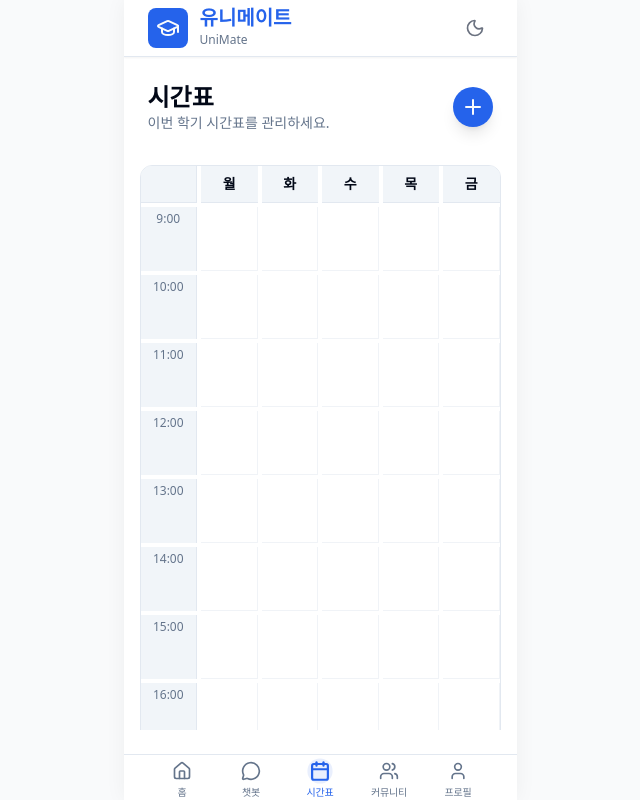
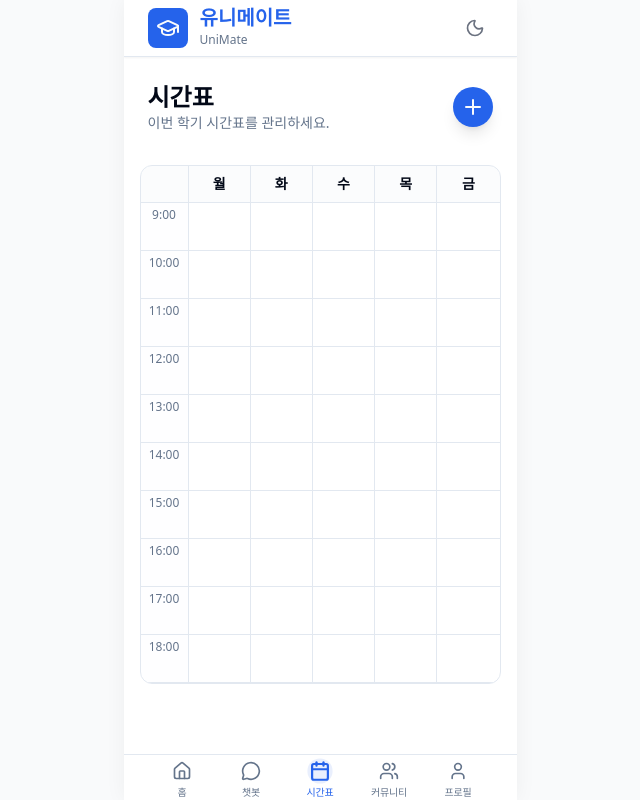
Before and after one commit to parksuejin1026/MoDoRi_Project, a Next.js app: page /timetable in a window 1280 px wide. Shown: the whole page, without its empty margins (320-960 px from the left). Built offline with nearby package versions, Linux system fonts and the light colour scheme.

Commit message:
시간표 UI 수정 및 홈화면 UI 수정

```diff
--- a/app/timetable/page.tsx
+++ b/app/timetable/page.tsx
@@ -25,7 +25,7 @@ export default function TimetablePage() {
     // 상세 모달 상태
     const [selectedCourse, setSelectedCourse] = useState<Course | null>(null);
     const [isDetailModalOpen, setIsDetailModalOpen] = useState(false);
-    const [isDeleteConfirmOpen, setIsDeleteConfirmOpen] = useState(false); // 삭제 확인 모달 상태
+    const [isDeleteConfirmOpen, setIsDeleteConfirmOpen] = useState(false);
 
     // 새 수업 입력 상태
     const [newCourseName, setNewCourseName] = useState('');
@@ -34,7 +34,6 @@ export default function TimetablePage() {
     const [newCourseEnd, setNewCourseEnd] = useState(10);
     const [newCourseLocation, setNewCourseLocation] = useState('');
 
-    // 사용자 ID 로드 및 시간표 데이터 조회
     useEffect(() => {
         if (typeof window !== 'undefined') {
             const storedId = localStorage.getItem('userId');
@@ -124,7 +123,7 @@ export default function TimetablePage() {
     return (
         <div className="flex flex-col h-full bg-background overflow-hidden">
             {/* 헤더 */}
-            <div className="p-6 pb-4 flex justify-between items-center">
+            <div className="p-6 pb-4 flex justify-between items-center bg-background z-10">
                 <div>
                     <h2 className="text-2xl font-bold text-foreground">시간표</h2>
                     <p className="text-sm text-muted-foreground">이번 학기 시간표를 관리하세요.</p>
@@ -139,71 +138,88 @@ export default function TimetablePage() {
 
             {/* 시간표 그리드 */}
             <div className="flex-1 overflow-y-auto p-4 pb-24">
-                <div className="grid grid-cols-6 gap-1 border border-border rounded-xl overflow-hidden bg-card">
-                    {/* 헤더 (요일) */}
-                    <div className="bg-muted p-2 text-center text-xs font-medium text-muted-foreground border-b border-r border-border"></div>
-                    {DAYS.map(day => (
-                        <div key={day} className="bg-muted p-2 text-center text-sm font-bold text-foreground border-b border-border">
+                <div
+                    className="grid border border-border rounded-xl bg-card overflow-hidden"
+                    style={{
+                        // 1열(시간)은 고정 너비(3rem), 나머지 5열(요일)은 균등 분배
+                        gridTemplateColumns: '3rem repeat(5, 1fr)',
+                        // ⭐️ [수정] 셀 높이 축소: 4rem -> 3rem
+                        gridTemplateRows: 'auto repeat(10, 3rem)'
+                    }}
+                >
+                    {/* --- 1. 헤더 (요일) --- */}
+                    <div className="border-b border-r border-border bg-muted/30"></div>
+                    {DAYS.map((day, i) => (
+                        <div key={day} className={`border-b border-border bg-muted/30 p-2 text-center text-sm font-bold text-foreground flex items-center justify-center ${i < 4 ? 'border-r' : ''}`}>
                             {day}
                         </div>
                     ))}
 
-                    {/* 시간 슬롯 */}
-                    {TIMES.map(time => (
-                        <>
-                            {/* 시간 표시 */}
-                            <div key={`time-${time}`} className="bg-muted p-2 text-center text-xs text-muted-foreground border-r border-border h-16 flex items-start justify-center pt-1">
+                    {/* --- 2. 시간 라벨 (좌측 열) --- */}
+                    {TIMES.map((time, index) => (
+                        <div
+                            key={`time-${time}`}
+                            className="border-r border-b border-border bg-muted/10 text-xs text-muted-foreground flex items-start justify-center pt-1"
+                            style={{ gridRow: index + 2, gridColumn: 1 }}
+                        >
                             {time}:00
                         </div>
+                    ))}
 
-                            {/* 요일별 셀 */}
-                            {DAYS.map(day => {
-                                // 해당 시간/요일에 수업이 있는지 확인
-                                const course = courses.find(c =>
-                                    c.day === day && c.startTime <= time && c.endTime > time
-                                );
+                    {/* --- 3. 배경 그리드 셀 --- */}
+                    {TIMES.map((time, tIndex) => (
+                        DAYS.map((day, dIndex) => (
+                            <div
+                                key={`cell-${day}-${time}`}
+                                className={`border-b border-border ${dIndex < 4 ? 'border-r' : ''}`}
+                                style={{
+                                    gridRow: tIndex + 2,
+                                    gridColumn: dIndex + 2
+                                }}
+                            />
+                        ))
+                    ))}
 
-                                // 수업 시작 시간인 경우에만 렌더링 (rowspan 효과)
-                                if (course && course.startTime === time) {
-                                    const duration = course.endTime - course.startTime;
+                    {/* --- 4. 수업 카드 --- */}
+                    {courses.map((course) => {
+                        const dayIndex = DAYS.indexOf(course.day);
+                        if (dayIndex === -1) return null;
+
+                        const rowStart = (course.startTime - 9) + 2;
+                        const rowSpan = course.endTime - course.startTime;
+
                         return (
                             <div
-                                            key={`${day}-${time}`}
-                                            className={`p-1 relative z-10`}
-                                            style={{ gridRow: `span ${duration}` }}
-                                        >
-                                            <div className={`w-full h-full rounded-lg p-2 text-xs flex flex-col justify-between ${course.color} border border-black/5 shadow-sm cursor-pointer hover:opacity-90 transition-opacity`}
+                                key={course.id}
+                                className={`m-0.5 p-1.5 rounded-lg text-xs flex flex-col justify-between ${course.color} border border-black/5 shadow-sm cursor-pointer hover:opacity-90 transition-opacity z-10 overflow-hidden`}
+                                style={{
+                                    gridColumn: dayIndex + 2,
+                                    gridRow: `${rowStart} / span ${rowSpan}`
+                                }}
                                 onClick={() => handleCourseClick(course)}
                             >
                                 <div>
-                                                    <p className="font-bold text-gray-800 line-clamp-2">{course.name}</p>
-                                                    <p className="text-gray-600 mt-1">{course.location}</p>
-                                                </div>
-                                                <p className="text-gray-500 text-[10px] self-end">{course.startTime}:00 - {course.endTime}:00</p>
+                                    {/* ⭐️ [수정] line-clamp-1 제거, 줄바꿈 허용 */}
+                                    <p className="font-bold text-gray-800 whitespace-normal break-words leading-tight">
+                                        {course.name}
+                                    </p>
+                                    <p className="text-gray-600 mt-0.5 text-[10px] leading-tight line-clamp-1">
+                                        {course.location}
+                                    </p>
                                 </div>
                             </div>
                         );
-                                } else if (course) {
-                                    // 수업 중인 시간은 렌더링 하지 않음 (위에서 span으로 처리)
-                                    return null;
-                                } else {
-                                    // 빈 셀
-                                    return (
-                                        <div key={`${day}-${time}`} className="border-b border-r border-border/50 h-16"></div>
-                                    );
-                                }
                     })}
-                        </>
-                    ))}
                 </div>
             </div>
 
+            {/* ... (모달 부분 코드는 기존과 동일하게 유지) ... */}
             {/* 수업 추가 모달 */}
             {isModalOpen && (
                 <div className="fixed inset-0 bg-black/50 z-50 flex items-center justify-center p-4">
                     <div className="bg-card w-full max-w-sm rounded-2xl shadow-xl overflow-hidden animate-in fade-in zoom-in-95 duration-200">
                         <div className="p-4 border-b border-border flex justify-between items-center">
-                            <h3 className="font-bold text-lg">수업 추가</h3>
+                            <h3 className="font-bold text-lg text-foreground">수업 추가</h3>
                             <button onClick={() => setIsModalOpen(false)} className="text-muted-foreground hover:text-foreground">
                                 <X size={20} />
                             </button>
@@ -211,34 +227,34 @@ export default function TimetablePage() {
 
                         <div className="p-6 space-y-4">
                             <div>
-                                <label className="text-sm font-medium mb-1 block">과목명</label>
+                                <label className="text-sm font-medium mb-1 block text-foreground">과목명</label>
                                 <input
                                     type="text"
                                     value={newCourseName}
                                     onChange={(e) => setNewCourseName(e.target.value)}
-                                    className="w-full p-2 border border-border rounded-lg bg-background"
+                                    className="w-full p-2 border border-border rounded-lg bg-background text-foreground"
                                     placeholder="예: 컴퓨터구조"
                                 />
                             </div>
 
                             <div className="grid grid-cols-2 gap-4">
                                 <div>
-                                    <label className="text-sm font-medium mb-1 block">요일</label>
+                                    <label className="text-sm font-medium mb-1 block text-foreground">요일</label>
                                     <select
                                         value={newCourseDay}
                                         onChange={(e) => setNewCourseDay(e.target.value)}
-                                        className="w-full p-2 border border-border rounded-lg bg-background"
+                                        className="w-full p-2 border border-border rounded-lg bg-background text-foreground"
                                     >
                                         {DAYS.map(day => <option key={day} value={day}>{day}요일</option>)}
                                     </select>
                                 </div>
                                 <div>
-                                    <label className="text-sm font-medium mb-1 block">강의실</label>
+                                    <label className="text-sm font-medium mb-1 block text-foreground">강의실</label>
                                     <input
                                         type="text"
                                         value={newCourseLocation}
                                         onChange={(e) => setNewCourseLocation(e.target.value)}
-                                        className="w-full p-2 border border-border rounded-lg bg-background"
+                                        className="w-full p-2 border border-border rounded-lg bg-background text-foreground"
                                         placeholder="예: 301호"
                                     />
                                 </div>
@@ -246,21 +262,21 @@ export default function TimetablePage() {
 
                             <div className="grid grid-cols-2 gap-4">
                                 <div>
-                                    <label className="text-sm font-medium mb-1 block">시작 시간</label>
+                                    <label className="text-sm font-medium mb-1 block text-foreground">시작 시간</label>
                                     <select
                                         value={newCourseStart}
                                         onChange={(e) => setNewCourseStart(Number(e.target.value))}
-                                        className="w-full p-2 border border-border rounded-lg bg-background"
+                                        className="w-full p-2 border border-border rounded-lg bg-background text-foreground"
                                     >
                                         {TIMES.map(t => <option key={t} value={t}>{t}:00</option>)}
                                     </select>
                                 </div>
                                 <div>
-                                    <label className="text-sm font-medium mb-1 block">종료 시간</label>
+                                    <label className="text-sm font-medium mb-1 block text-foreground">종료 시간</label>
                                     <select
                                         value={newCourseEnd}
                                         onChange={(e) => setNewCourseEnd(Number(e.target.value))}
-                                        className="w-full p-2 border border-border rounded-lg bg-background"
+                                        className="w-full p-2 border border-border rounded-lg bg-background text-foreground"
                                     >
                                         {TIMES.filter(t => t > newCourseStart).map(t => <option key={t} value={t}>{t}:00</option>)}
                                     </select>
@@ -326,7 +342,7 @@ export default function TimetablePage() {
             {isDeleteConfirmOpen && (
                 <div className="fixed inset-0 bg-black/50 z-[60] flex items-center justify-center p-4">
                     <div className="bg-card w-full max-w-xs rounded-2xl shadow-xl p-6 animate-in fade-in zoom-in-95 duration-200">
-                        <h3 className="font-bold text-lg text-center mb-2">수업 삭제</h3>
+                        <h3 className="font-bold text-lg text-center mb-2 text-foreground">수업 삭제</h3>
                         <p className="text-center text-muted-foreground mb-6">
                             정말로 이 수업을 삭제하시겠습니까?<br />
                             삭제된 내용은 복구할 수 없습니다.
```
Also changed, not shown: app/page.tsx (+10 -27 lines). Lines whose indentation alone changed are shown as unchanged.
